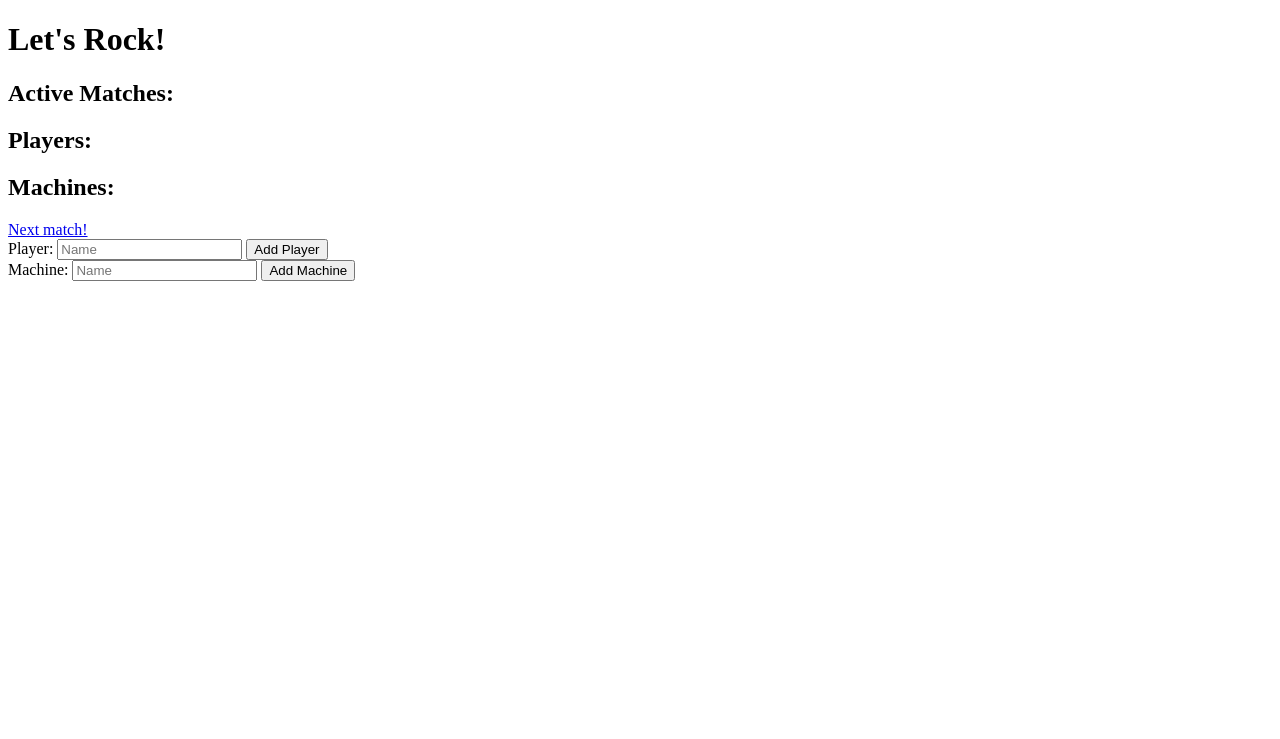
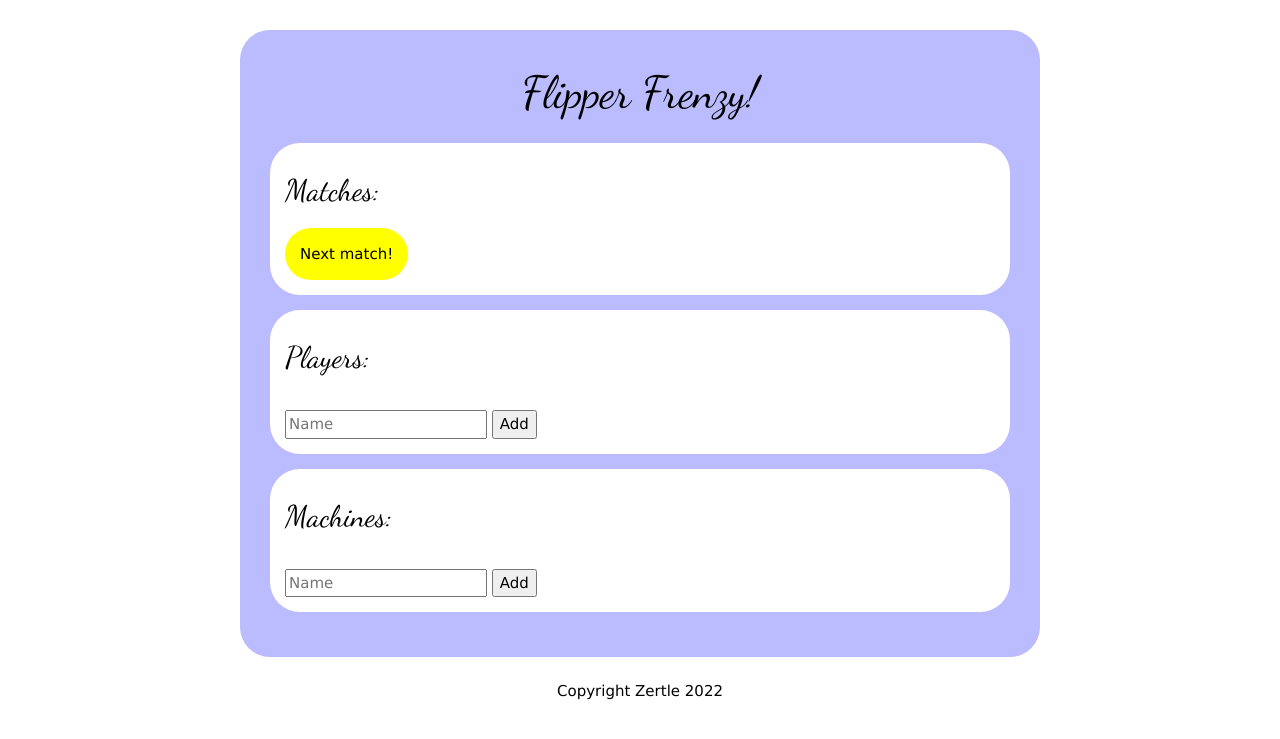
Before and after one commit to zephmann/flipper-frenzy, a Flask app: page / in a window 1280 px wide. Shown: the top 739 px of the page. Run offline with Flask 2, Linux system fonts and the light colour scheme.

Commit message:
Finish up first pass of web app.

```diff
--- a/flipper_frenzy/app.py
+++ b/flipper_frenzy/app.py
@@ -9,7 +9,6 @@ app.secret_key = "give the golden goose a gander"
 @app.route("/")
 def index():
     message = session.pop("message", None)
-    print(f"Message '{message}'")
     t = flipper_frenzy.main.Tournament()
     data = session.get("tournament")
     if data is not None:
--- a/flipper_frenzy/main.py
+++ b/flipper_frenzy/main.py
@@ -1,4 +1,8 @@
 import itertools
+
+# TODO reset tournament button?
+# TODO reset scores button?
+# TODO manually enter match?
 
 
 class Machine:
@@ -6,6 +10,7 @@ class Machine:
         self.id = machine_id
         self.name = name
         self.active = False
+        self.played = False
 
     def __repr__(self):
         return f"<Machine {self.name} ({'X' if self.active else 'O'})>"
@@ -14,6 +19,7 @@ class Machine:
         return {
             "name": self.name,
             "active": self.active,
+            "played": self.played,
         }
 
 
@@ -53,6 +59,7 @@ class Match:
         self.machine = machine
         self.winner = winner
 
+        machine.played = True
         if winner is None:
             player_a.active = True
             player_b.active = True
@@ -92,19 +99,6 @@ class Match:
         self.machine.active = False
 
 
-# TODO flask app
-#   todo display state
-#       todo index.html
-#       todo add player form
-#       todo add machine form
-#   todo delete player
-#   todo delete machine
-#   todo restart tournament
-#   todo next match button
-#   todo complete match buttons
-
-
-
 class Tournament:
     def __init__(self):
         self._avail_players = []
@@ -123,8 +117,8 @@ class Tournament:
     def remove_player(self, name):
         if name not in self._players:
             return f"Unable to find player '{name}'"
-        if self._players[name].active:
-            return f"Player is currently in a match!"
+        if self._players[name].active or self._players[name].num_played:
+            return f"Player has already started!"
         player = self._players.pop(name)
         self._avail_players.remove(player)
         return f"Removed player '{name}'"
@@ -145,6 +139,8 @@ class Tournament:
                 break
         else:
             return f"Unable to find machine '{name}'"
+        if machine.played:
+            return f"Machine has already been played!"
         self._machines.remove(machine)
         for player in self._players.values():
             if machine in player.machines:
@@ -160,35 +156,26 @@ class Tournament:
         been waiting longer.
         """
         if len(self._avail_players) < 2:
-            print("Not enough players!")
             return "Not enough players!"
 
         # check each player in the queue
         for player_a, player_b in itertools.combinations(self._avail_players, 2):
-            print(f"Player A: {player_a.name}")
-            print(f"  Player B: {player_b.name}")
             # check if players have already played one another
             if player_b in player_a.opponents:
-                print("    Already played each other!")
                 continue
 
             # check if the players have a machine in common
             common_machines = player_a.machines.intersection(player_b.machines)
             if not common_machines:
-                print("    Players have no machines in common!")
                 continue
 
             for machine in common_machines:
-                print(f"    Machine: {machine}")
                 if machine.active:
-                    print("      Machine is in use!")
                     continue
 
                 match_id = len(self._matches)
                 match = Match(match_id, player_a, player_b, machine)
                 self._matches.append(match)
-
-                print(f"\nFound a match! {match}")
 
                 self._avail_players.remove(player_a)
                 self._avail_players.remove(player_b)
@@ -196,10 +183,8 @@ class Tournament:
                 player_b.machines.remove(machine)
                 player_a.opponents.add(player_b)
                 player_b.opponents.add(player_a)
-                print("Match created!")
                 return "Match created!"
 
-        print("Unable to find another match!")
         return "Unable to find another match!"
 
     def complete_match(self, match_id, winner_name):
--- a/flipper_frenzy/templates/index.html
+++ b/flipper_frenzy/templates/index.html
@@ -2,63 +2,203 @@
 <html lang="en">
 <head>
     <meta charset="UTF-8">
+    <meta name="viewport" content="width=device-width, initial-scale=1">
     <title>Flipper Frenzy</title>
+
+    <link rel="preconnect" href="https://fonts.googleapis.com">
+    <link rel="preconnect" href="https://fonts.gstatic.com" crossorigin>
+    <link href="https://fonts.googleapis.com/css2?family=Dancing+Script&display=swap" rel="stylesheet">
+
+    <meta name="viewport" content="width=device-width, initial-scale=1">
+    <link rel="stylesheet" href="https://www.w3schools.com/w3css/4/w3.css">
+    <link rel="stylesheet" href="https://cdnjs.cloudflare.com/ajax/libs/font-awesome/4.7.0/css/font-awesome.min.css">
+
+    <style>
+        #main {
+            max-width: 800px;
+            background: #bbf;
+            padding: 2em;
+            margin: 2em auto 0;
+            border-radius: 2em;
+        }
+
+        #title > h1 {
+            margin: 0;
+            text-align: center;
+            font-family: 'Dancing Script', cursive;
+            font-size: 3em;
+        }
+
+        h2 {
+            font-family: 'Dancing Script', cursive;
+            font-size: 2em;
+        }
+
+        #next-match-btn {
+            background: yellow;
+            padding: 1em;
+            display: inline-block;
+            border-radius: 999px;
+            margin: 0 auto;
+            text-align: center;
+            text-decoration: none;
+        }
+
+        .container {
+            background: white;
+            border-radius: 2em;
+            padding: 1em;
+            margin: 1em 0;
+        }
+
+        ul {
+            list-style: none;
+            padding: 0;
+        }
+
+        #players > ul {
+            columns: 3;
+            -webkit-columns: 3;
+            -moz-columns: 3;
+        }
+
+        #machines > ul {
+            columns: 2;
+            -webkit-columns: 2;
+            -moz-columns: 2;
+        }
+
+        .ready {
+            font-weight: bold;
+            color: #0a0;
+        }
+
+        .in-match {
+            font-weight: 100;
+            color: #999;
+        }
+
+        .winner {
+            background: #0d0;
+            display: inline-block;
+            padding: 0.5em;
+            border-radius: 1em;
+            text-decoration: none;
+            border: 1px solid solid;
+        }
+
+        #copyright {
+            text-align: center;
+            margin: 1.5em auto 0.5em;
+        }
+        #copyright > p {
+            margin: 0;
+        }
+
+        #status {
+            background: white;
+            text-align: center;
+            border-radius: 5em;
+            font-size: 1.5em;
+            font-style: italic;
+        }
+
+        @media screen and (max-width: 768px) {
+            #main {
+                margin: 0.5em;
+                border-radius: 2em;
+            }
+
+            input {
+                font-size: 2em;
+                width: 60%;
+            }
+
+            button {
+                font-size: 2em;
+            }
+
+            #next-match-btn {
+                font-size: 2em;
+                padding: 0.5em;
+            }
+
+            li {
+                font-size: 1.25em;
+            }
+        }
+    </style>
 </head>
 <body>
-    <div id="Title">
-        <h1>Let's Rock!</h1>
+    <div id="main">
+        <div id="title">
+            <h1>Flipper Frenzy!</h1>
         </div>
 
         {% if message %}
             <div id="status">
-            <h2>{{ message }}</h2>
+                <h3>{{ message }}</h3>
             </div>
         {% endif %}
 
-    <div id="matches">
-        <h2>Active Matches:</h2>
+        <div id="matches" class="container">
+            <h2>Matches:</h2>
             <ul>
                 {% for match in matches %}
                     <li>
                         {% if not match.winner %}
-                        <a href="{{ url_for('match_winner', match_id=match.id, player_name=match.player_a) }}">{{ match.player_a }}</a> vs
-                        <a href="{{ url_for('match_winner', match_id=match.id, player_name=match.player_b) }}">{{ match.player_b }}</a> on
-                        {{ match.machine_name }}
+                            <a class="winner" href="{{ url_for('match_winner', match_id=match.id, player_name=match.player_a) }}">{{ match.player_a }}</a> v
+                            <a class="winner" href="{{ url_for('match_winner', match_id=match.id, player_name=match.player_b) }}">{{ match.player_b }}</a>
+                            <br/>on {{ match.machine_name }}
+                        {% elif match.winner == match.player_a %}
+                            <span class="ready">{{ match.player_a }}</span> vs <span class="in-match">{{ match.player_b }}</span> on {{ match.machine_name }}
                         {% else %}
-                        {{ match.player_a }} vs {{ match.player_b }} on {{ match.machine_name }}
+                            <span class="in-match">{{ match.player_a }}</span> vs <span class="ready">{{ match.player_b }}</span> on {{ match.machine_name }}
                         {% endif %}
                     </li>
                 {% endfor %}
             </ul>
+            <a href="{{ url_for('next_match') }}" id="next-match-btn">
+                <div>Next match!</div>
+            </a>
         </div>
 
-    <div id="players">
+        <div id="players" class="container">
             <h2>Players:</h2>
             <ul>
                 {% for player in players %}
-                <li>{{ player.name }} || {{ player.num_wins }} / {{ player.num_played }}</li>
+                    <li class="{{ 'in-match' if player.active else 'ready' }}">{{ player.name }}</li>
+                {% endfor %}
+                {% for player in players %}
+                    <li>{{ player.num_wins }} / {{ player.num_played }}</li>
+                {% endfor %}
+                {% for player in players %}
+                    <li><a href="{{ url_for('remove_player', player_name=player.name) }}"><i class="fa fa-trash"></i></a></li>
                 {% endfor %}
             </ul>
+            <form action="add-player" method="post">
+                <input name="name" placeholder="Name"/> <button type="submit">Add</button>
+            </form>
         </div>
 
-    <div id="machines">
+        <div id="machines" class="container">
             <h2>Machines:</h2>
             <ul>
                 {% for machine in machines %}
-                <li>{{ machine.name }}</li>
+                    <li class="{{ 'in-match' if machine.active else 'ready' }}">{{ machine.name }}</li>
+                {% endfor %}
+                {% for machine in machines %}
+                    <li><a href="{{ url_for('remove_machine', machine_name=machine.name) }}"><i class="fa fa-trash"></i></a></li>
                 {% endfor %}
             </ul>
+            <form action="add-machine" method="post">
+                <input name="name" placeholder="Name"/> <button type="submit">Add</button>
+            </form>
         </div>
 
-    <a href="{{ url_for('next_match') }}">Next match!</a>
+    </div>
 
-    <form action="add-player" method="post">
-        Player: <input name="name" placeholder="Name"/> <button type="submit">Add Player</button>
-    </form>
-
-    <form action="add-machine" method="post">
-        Machine: <input name="name" placeholder="Name"/> <button type="submit">Add Machine</button>
-    </form>
+    <div id="copyright"><p>Copyright Zertle 2022</p></div>
 
 </body>
 </html>
```
Lines whose indentation alone changed are shown as unchanged.
